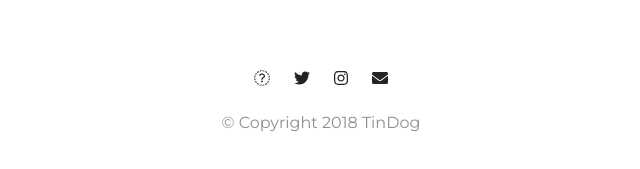
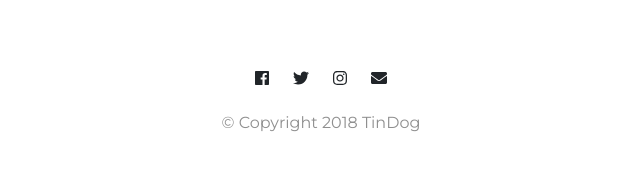
Before and after one commit to vickyjv/tindog-website, a plain HTML site: page index.html in a window 1280 px wide. Shown: the part 3030-3199 px from the top of the page, 319-959 px from the left. Drawn offline with nearby package versions, Linux system fonts and the light colour scheme.

Commit message:
Update index.html

```diff
--- a/index.html
+++ b/index.html
@@ -228,7 +228,7 @@
 
   <footer class="white-section" id="footer">
     <div class="container-fluid">
-      <i class="social-icon fa fa-facebook"></i>
+      <i class="social-icon fab fa-facebook"></i>
       <i class="social-icon fab fa-twitter"></i>
       <i class="social-icon fab fa-instagram"></i>
       <i class="social-icon fas fa-envelope"></i>
```
